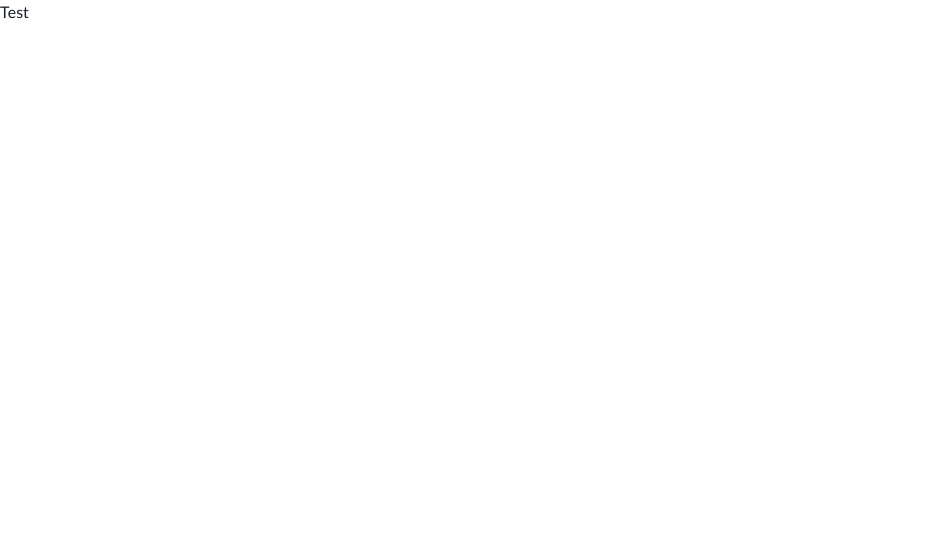
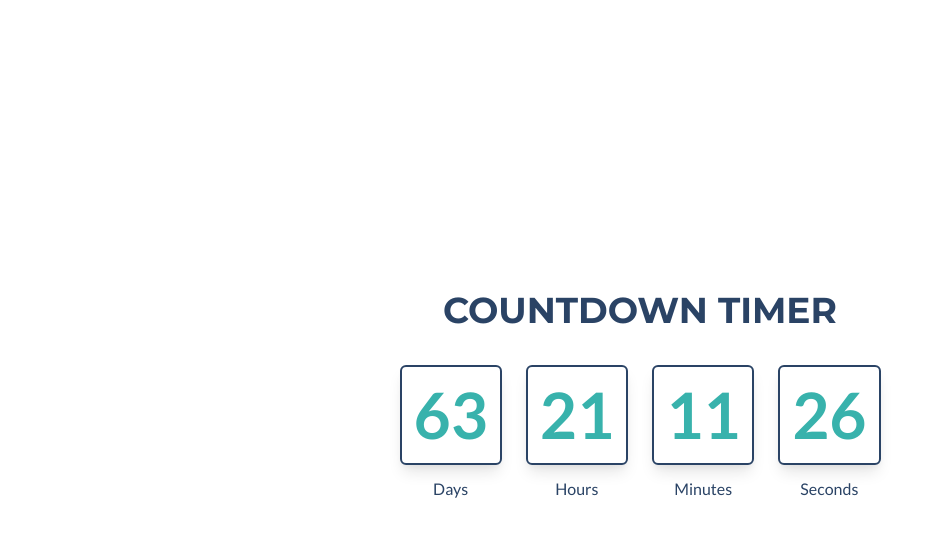
Before and after one commit to pribeiro89/personal-page, a React (Create React App) app: page /#/countdown in a window 1280 px wide. Shown: the top 536 px of the page, without its empty margins (0-944 px from the left). Built offline with nearby package versions, Linux system fonts and the light colour scheme.

Commit message:
Add countdown timer project

```diff
--- a/src/App.js
+++ b/src/App.js
@@ -20,7 +20,7 @@ const Home = () => (
     <Header />
     <ContentSection light={true}>
       Portfolio goes here
-        </ContentSection>
+    </ContentSection>
     <Footer />
     <Copyright />
   </div>
--- a/src/projects/Countdown/Countdown.js
+++ b/src/projects/Countdown/Countdown.js
@@ -1,8 +1,72 @@
-import React from 'react';
+import React, { useState, useEffect } from 'react';
+
+const padLeftWith0s = (value) => value < 10 ? `0${value}` : value;
+
+const calculateTimeLeft = (goalTime) => {
+  const second = 1000;
+  const minute = 1000 * 60;
+  const hour = 1000 * 60 * 60;
+  const day = 1000 * 60 * 60 * 24;
+
+  const now = Date.now();
+  const diff = goalTime - now;
+
+  if (diff > 0) {
+    return {
+      days: padLeftWith0s(Math.floor(diff / day)),
+      hours: padLeftWith0s(Math.floor((diff % day) / hour)),
+      minutes: padLeftWith0s(Math.floor((diff % hour) / minute)),
+      seconds: padLeftWith0s(Math.floor((diff % minute) / second)),
+    }
+  }
+
+  return {};
+};
 
 const Countdown = () => {
+  const goalDateTime = new Date('Dec 28, 2020, 17:43');
+
+  const [timeLeft, setTimeLeft] = useState(calculateTimeLeft(goalDateTime));
+
+  useEffect(() => {
+    const timer = setInterval(() => {
+      setTimeLeft(calculateTimeLeft(goalDateTime));
+    }, 1000);
+    return () => clearInterval(timer);
+  }, [goalDateTime]);
+
   return (
-    <div>Test</div>
+    <div className="
+      flex flex-col items-center justify-center
+      min-h-screen container
+      text-secondary text-center
+    ">
+      <h1 className="uppercase text-4xl mb-8">
+        Countdown Timer
+      </h1>
+      <div className="grid grid-cols-2 sm:grid-cols-4 gap-x-6">
+        {Object.keys(timeLeft).map((unit) => (
+          <div key={unit} className="flex flex-col">
+            <div className="
+              text-6xl font-bold px-3
+              border-secondary border-2 rounded-md
+              shadow-lg text-primary
+            ">
+              {timeLeft[unit]}
+            </div>
+            <span className="capitalize py-3">
+              {unit}
+            </span>
+          </div>
+        ))}
+        {!Object.keys(timeLeft).length && (
+          <span className="text-2xl leading-loose">
+            Timer's up! <br />
+            Goal of <strong className="text-primary">{goalDateTime.toLocaleString()}</strong> reached!
+          </span>
+        )}
+      </div>
+    </div>
   )
 }
 
```
